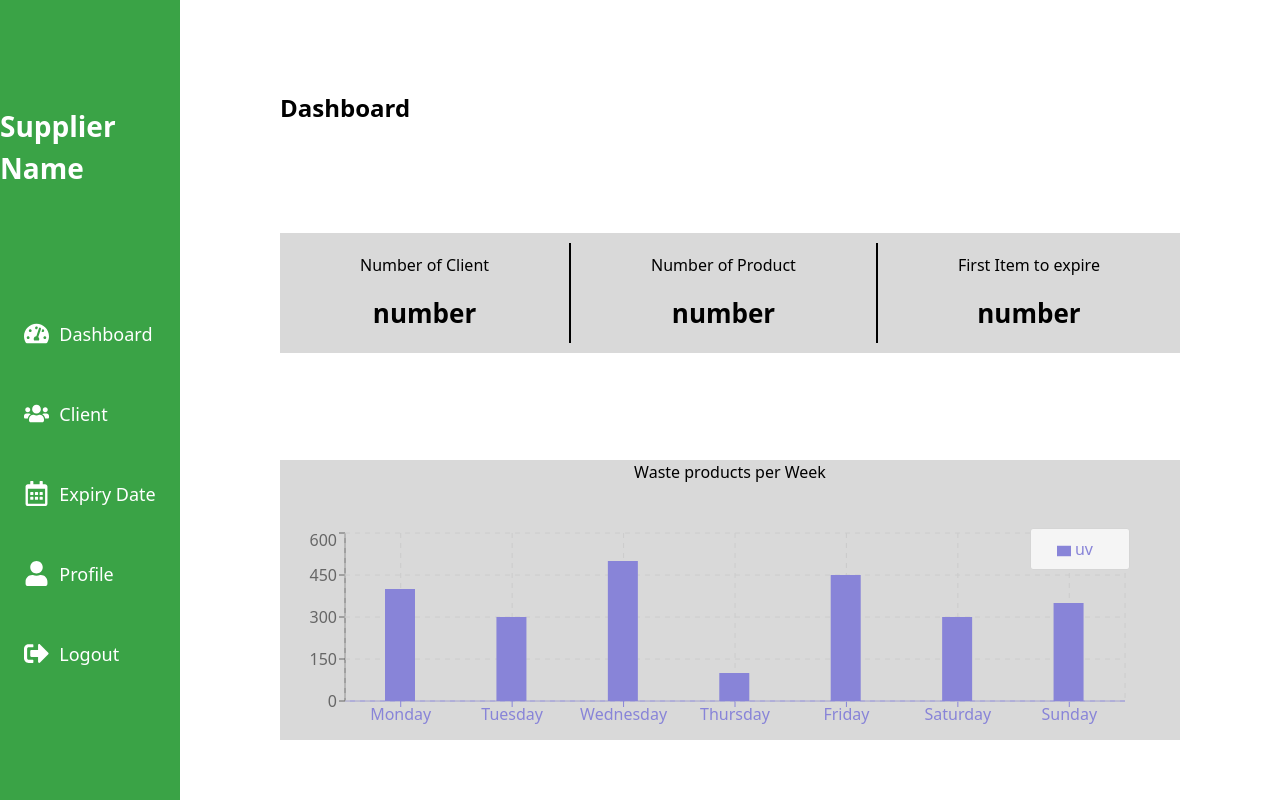
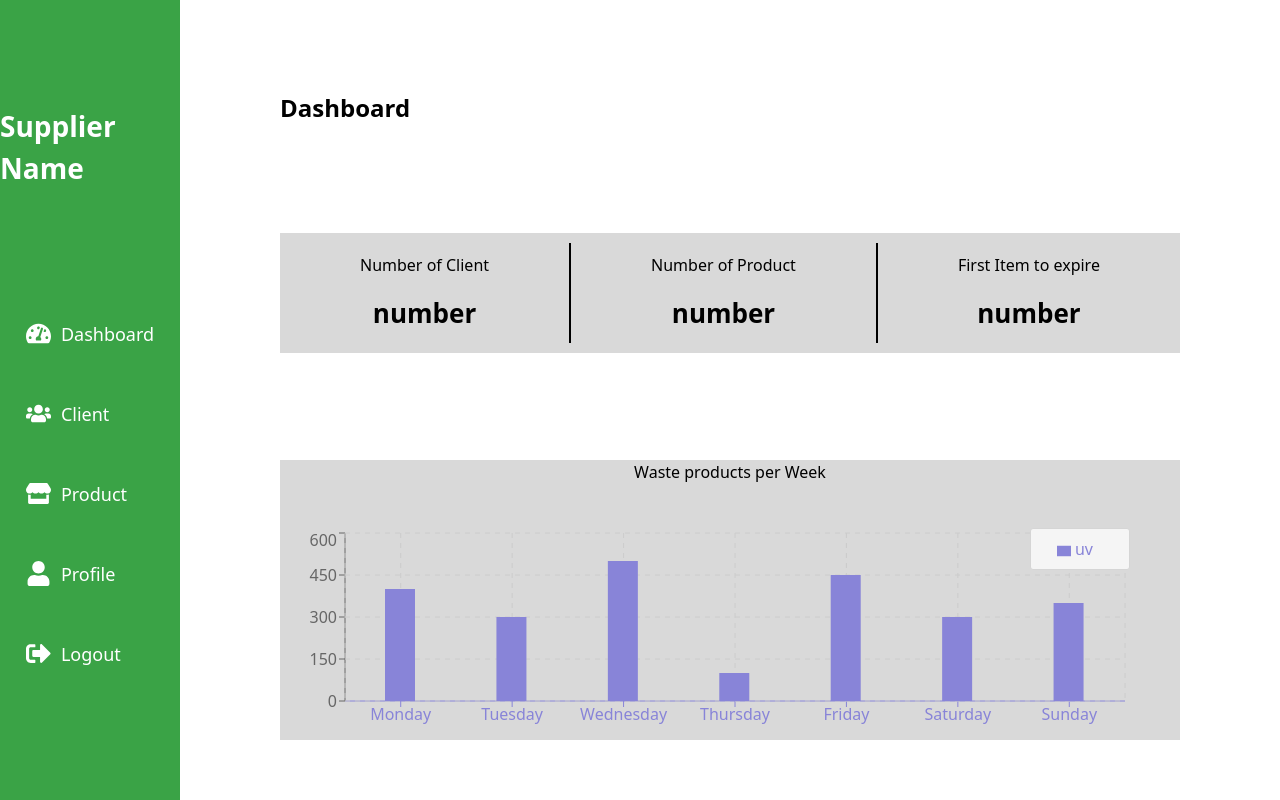
Before and after one commit to khaled-bissani/shelves-tracker, a React (Create React App) app in the folder supplier-frontend/: page /home in a window 1280 px wide. Built offline with nearby package versions, Linux system fonts and the light colour scheme.

Commit message:
Frontend <> Supplier frontend: editing the sidebar

```diff
--- a/supplier-frontend/src/components/SideBar.jsx
+++ b/supplier-frontend/src/components/SideBar.jsx
@@ -1,6 +1,6 @@
 import React from 'react'
 import { Link } from "react-router-dom";
-import { FaTachometerAlt,FaUsers,FaRegCalendarAlt,FaUser,FaSignOutAlt} from "react-icons/fa";
+import { FaTachometerAlt,FaUsers,FaStore,FaUser,FaSignOutAlt} from "react-icons/fa";
 
 const SideBar = () => {
 
@@ -20,8 +20,8 @@ const SideBar = () => {
                 <p>Client</p>
             </Link>
             <Link className={sidebarLinkClass} to={"/expiry"}>
-                <FaRegCalendarAlt style={sidebarIconClass}/>
-                <p>Expiry Date</p>
+                <FaStore style={sidebarIconClass}/>
+                <p>Product</p>
             </Link>
             <Link className={sidebarLinkClass} to={"/profile"}>
                 <FaUser style={sidebarIconClass}/>
```
